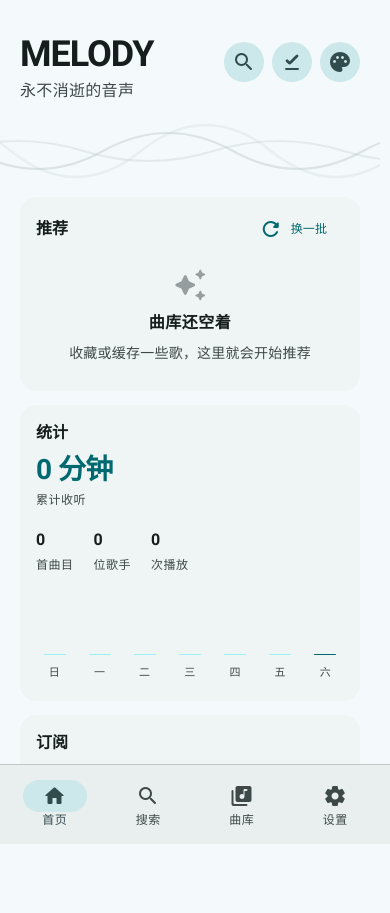
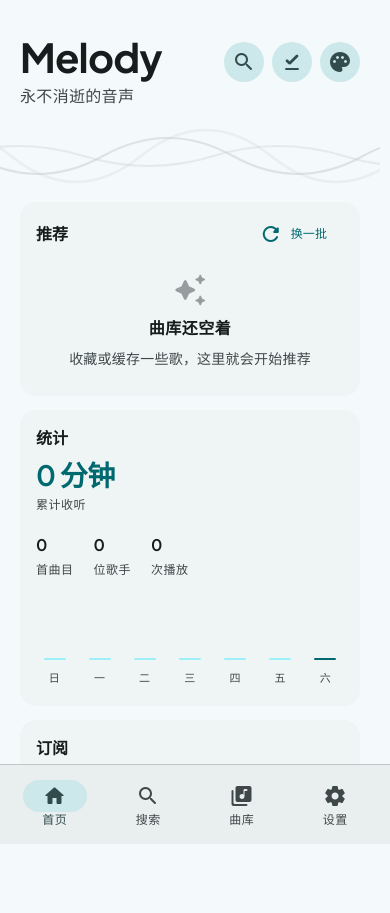
Before and after one commit to Pattisland/Melody, a plain HTML site: page index.html in a window 390 px wide. Drawn offline with Linux system fonts and the light colour scheme; a web font is replaced by a local one.

Commit message:
字体：拉丁换成本地打包的 Plus Jakarta Sans（可变字重，33KB），中文加 Noto Sans SC 的 GB2312 常用字子集（约 1MB，按需下载）；首页大字标题 MELODY→Melody 并把字号/字距调回混合大小写；SW 缓存版本升到 v4

```diff
--- a/css/app.css
+++ b/css/app.css
@@ -774,8 +774,8 @@ body[data-paused="true"] .list-item__playing i { animation-play-state: paused; }
 }
 .home-head__title {
   margin: 0;
-  font-size: clamp(2.25rem, 5.2vw, 3.25rem);
-  font-weight: 700; letter-spacing: -.03em; line-height: 1.04;
+  font-size: clamp(2.5rem, 5.6vw, 3.5rem);
+  font-weight: 700; letter-spacing: -.02em; line-height: 1.06;
 }
 .home-head__tagline {
   margin-top: 6px;
@@ -1181,7 +1181,7 @@ html.theme-transition *:not(.player):not(.sheet):not(.dialog):not(.menu--popover
    桌面端适配：标题按 0.7 缩放、波形贯穿、板块自适应
    ========================================================================== */
 @media (min-width: 840px) {
-  .home-head__title { font-size: 2.25rem; letter-spacing: -.025em; line-height: 1.06; }
+  .home-head__title { font-size: 2.5rem; letter-spacing: -.02em; line-height: 1.08; }
 }
 /* 波形贯穿整个内容列（吃满页面内边距），但不越过侧边栏 */
 @media (min-width: 840px) {
--- a/css/fonts.css
+++ b/css/fonts.css
@@ -1,22 +1,22 @@
-/* Roboto（Apache-2.0，latin 子集，本地打包）—— 与 M3 默认字体族一致 */
+/* 本地打包的字体（都是 SIL OFL 1.1，授权原文见 assets/fonts/OFL-*.txt）
+   - Plus Jakarta Sans：拉丁字母与数字，可变字重 200–800，latin 子集约 33 KB
+   - Noto Sans SC：中文，GB2312 一级常用字（3755 字）加中文标点，可变字重 100–900，约 1 MB
+   中文那份只在页面真的出现汉字时才下载，缺字自动回落到系统字体，不会出现豆腐块 */
+
 @font-face {
-  font-family: "Melody Roboto";
+  font-family: "Melody Jakarta";
   font-style: normal;
-  font-weight: 400;
+  font-weight: 200 800;
   font-display: swap;
-  src: url("../assets/fonts/roboto-latin-400.woff2") format("woff2");
+  src: url("../assets/fonts/jakarta-latin-var.woff2") format("woff2");
+  unicode-range: U+0000-00FF, U+0131, U+0152-0153, U+02BB-02BC, U+02C6, U+02DA, U+02DC, U+2000-206F, U+20AC, U+2122, U+2190-2199, U+2212, U+2215, U+FEFF, U+FFFD;
 }
+
 @font-face {
-  font-family: "Melody Roboto";
+  font-family: "Melody Noto SC";
   font-style: normal;
-  font-weight: 500;
+  font-weight: 100 900;
   font-display: swap;
-  src: url("../assets/fonts/roboto-latin-500.woff2") format("woff2");
+  src: url("../assets/fonts/noto-sans-sc-cjk.woff2") format("woff2");
+  unicode-range: U+00B7, U+2018-201D, U+2026, U+3000-303F, U+4E00-9FFF, U+FF01-FF5E;
 }
-@font-face {
-  font-family: "Melody Roboto";
-  font-style: normal;
-  font-weight: 700;
-  font-display: swap;
-  src: url("../assets/fonts/roboto-latin-700.woff2") format("woff2");
-}
--- a/css/tokens.css
+++ b/css/tokens.css
@@ -74,8 +74,8 @@
   --art-lg: 56px;
   --art-xl: 88px;
 
-  --font-ui: "Melody Roboto", "HarmonyOS Sans SC", -apple-system, "PingFang SC", "Noto Sans SC", "Microsoft YaHei UI", "Microsoft YaHei", sans-serif;
-  --font-num: ui-rounded, system-ui, sans-serif;
+  --font-ui: "Melody Jakarta", "Melody Noto SC", "HarmonyOS Sans SC", -apple-system, "PingFang SC", "Noto Sans SC", "Microsoft YaHei UI", "Microsoft YaHei", sans-serif;
+  --font-num: "Melody Jakarta", ui-rounded, system-ui, sans-serif;
 }
 
 @media (min-width: 840px) {
--- a/index.html
+++ b/index.html
@@ -10,6 +10,7 @@
 <link rel="manifest" href="./manifest.webmanifest">
 <link rel="icon" href="./assets/icon.svg" type="image/svg+xml">
 <link rel="apple-touch-icon" href="./assets/icon.svg">
+<link rel="preload" href="./assets/fonts/jakarta-latin-var.woff2" as="font" type="font/woff2" crossorigin>
 <link rel="stylesheet" href="./css/fonts.css">
 <link rel="stylesheet" href="./css/tokens.css">
 <link rel="stylesheet" href="./css/icons.css">
--- a/js/ui/pages/home.js
+++ b/js/ui/pages/home.js
@@ -257,7 +257,7 @@ async function mountHome(root) {
   root.innerHTML =
     '<header class="home-head">' +
       '<div class="home-head__text">' +
-        '<h1 class="home-head__title">MELODY</h1>' +
+        '<h1 class="home-head__title">Melody</h1>' +
         '<p class="home-head__tagline">永不消逝的音声</p>' +
       '</div>' +
       '<div class="home-head__quick">' +
--- a/js/ui/pages/me.js
+++ b/js/ui/pages/me.js
@@ -653,7 +653,7 @@ function renderAbout(root) {
     '<div class="group">' +
       '<div class="group__label">配色与排版</div>' +
       aboutRow('Material You', '用 Material Color Utilities 在本地计算 HCT 配色，三种变体；跟随系统深浅色，播放器可随封面取色') +
-      aboutRow('字体与图标', 'Roboto（本地打包，latin 子集）加系统中文字体栈，图标使用本地的 Material Icons Round') +
+      aboutRow('字体与图标', '拉丁字母与数字用 Plus Jakarta Sans，中文用 Noto Sans SC 的 GB2312 常用字子集，都在本地打包（SIL OFL 1.1）；图标使用本地的 Material Icons Round') +
     '</div>' +
     '<div class="group">' +
       '<div class="group__label">版本</div>' +
--- a/sw.js
+++ b/sw.js
@@ -1,10 +1,10 @@
 /* Melody service worker — 网络优先，离线回落缓存（离线首屏） */
-const CACHE = 'melody-v3';
+const CACHE = 'melody-v4';
 const SHELL = [
   './', './index.html', './manifest.webmanifest', './assets/icon.svg',
   './css/tokens.css', './css/tokens.generated.css', './css/fonts.css', './css/icons.css', './css/app.css',
-  './assets/fonts/roboto-latin-400.woff2', './assets/fonts/roboto-latin-500.woff2',
-  './assets/fonts/roboto-latin-700.woff2', './assets/fonts/material-icons-round.woff2',
+  // 拉丁字体很小，直接预缓存；中文子集约 1 MB，不塞进安装期，首次用到时由 fetch 事件按需缓存
+  './assets/fonts/jakarta-latin-var.woff2', './assets/fonts/material-icons-round.woff2',
   './vendor/mcu.js',
   './js/main.js',
   './js/core/util.js', './js/core/store.js', './js/core/router.js', './js/core/theme.js',
```
Also changed, not shown: assets/fonts/OFL-NotoSansSC.txt (added), assets/fonts/OFL-PlusJakartaSans.txt (added), assets/fonts/jakarta-latin-var.woff2 (added), assets/fonts/roboto-latin-400.woff2 (deleted), assets/fonts/roboto-latin-500.woff2 (deleted), assets/fonts/roboto-latin-700.woff2 (deleted), 1 other file.
